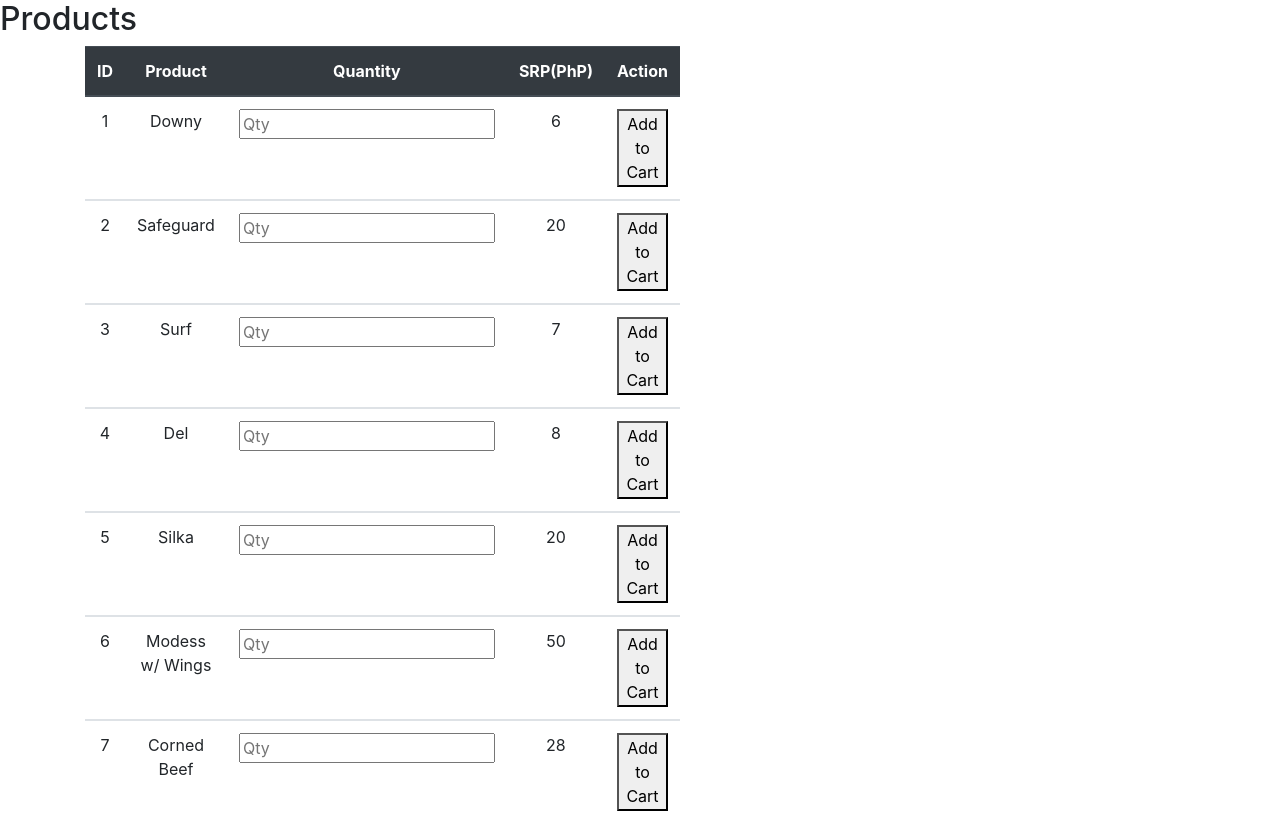
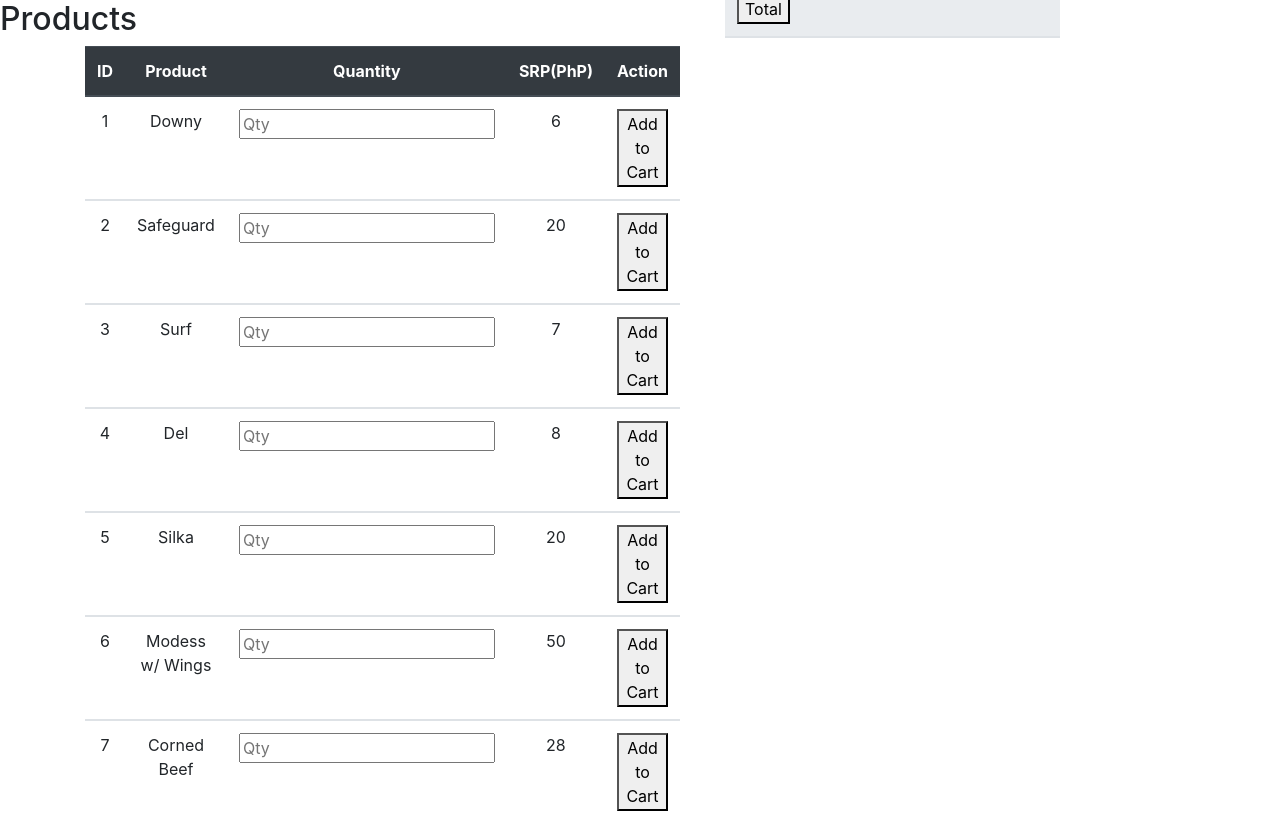
Before and after one commit to aerara/BudgetApp, an Angular app in the folder BudgetApp/: page /products in a window 1280 px wide. Shown: the top 813 px of the page. Built offline with nearby package versions, Linux system fonts and the light colour scheme.

Commit message:
To be Finished

```diff
--- a/BudgetApp/src/app/cart/cart.component.html
+++ b/BudgetApp/src/app/cart/cart.component.html
@@ -30,11 +30,19 @@
                     <td>{{d.name}}</td>
                     <td>{{d.qty}}</td>
                     <td>{{d.price}}</td>
-                    <td></td>
+                    <td>{{d.sub}}</td>
                 </tbody>
+
+                <thead class="thead-light">
+                        <tr>
+                            <th scope="col"><button (click) ="onTotal()">Total</button></th>
+                            <th scope="col"></th>
+                            <th scope="col"></th>
+                            <th scope="col" *ngIf="totalled">{{totals}}</th>
+                        </tr>
+                    </thead>
+
             </table>
-
-
     </div>
 
 </body>
--- a/BudgetApp/src/app/cart/cart.component.ts
+++ b/BudgetApp/src/app/cart/cart.component.ts
@@ -1,5 +1,6 @@
 import { Component, OnInit, Input } from '@angular/core';
 import { Details } from '../ProductDetails/Details'
+import { element } from 'protractor';
 
 @Component({
   selector: 'app-cart',
@@ -8,13 +9,28 @@
 })
 export class CartComponent implements OnInit {
 
+  total= 0 ;
+  totals: number;
+  sub: number;
+  totalled= false;
 
-
-  @Input() parentdata: Details[];
+  @Input() parentdata: any[];
 
   constructor() { }
 
   ngOnInit() {
   }
 
+  onTotal(){
+    this.parentdata.forEach(element =>{
+       this.totals = this.total += element.sub
+
+       console.log(this.totals)
+    })
+    this.total = 0;
+    this.totalled = true;
+  }
+
+
+
 }
--- a/BudgetApp/src/app/products/products.component.html
+++ b/BudgetApp/src/app/products/products.component.html
@@ -26,17 +26,19 @@
                 </tr>
             </thead>
             <tbody *ngFor="let d of data">
-                <td >{{ d.id }}</td>
-                <td >{{ d.name }}</td>
-                <td ><input type="number" placeholder="Qty" #box (keyup)="onKey(box.value)"/></td>
-                <td  >{{ d.price }}</td>
-                <td><button (click) ="addCart(d)">Add to Cart</button></td>
+                <td>{{ d.id }}</td>
+                <td>{{ d.name }}</td>
+                <td>
+                    <input type="number" placeholder="Qty" #box (keyup)="onKey(box.value)" />
+                </td>
+                <td>{{ d.price }}</td>
+                <td><button type="submit" (click)="addCart(d)">Add to Cart</button></td>
             </tbody>
         </table>
-
     </div>
 
 
 </body>
+
 </html>
-<app-cart  [parentdata]='dataToCart' ></app-cart>
+<app-cart [parentdata]='dataToCart'></app-cart>
--- a/BudgetApp/src/app/products/products.component.ts
+++ b/BudgetApp/src/app/products/products.component.ts
@@ -20,9 +20,12 @@
 
   dataToCart : Array<any>=[];
   qty = '';
+  sub:number;
+
   newData: any;
 
-  constructor() {    this.newData = new Details;
+  constructor() {
+    this.newData = new Details;
   }
 
   ngOnInit() {
@@ -30,8 +33,6 @@
 
   onKey(value: string){
     this.qty = value
-    console.log( this.qty );
-
   }
 
   addCart(d:any){
@@ -42,9 +43,14 @@
     this.newData.price= d.price;
 
     this.newData.qty= parseInt(this.qty);
+    this.newData.sub = d.price * parseInt(this.qty);
+
     this.dataToCart.push(this.newData)
-    console.log(this.newData);
+
+    console.log(this.dataToCart);
+
 
   }
 
+
 }
```
